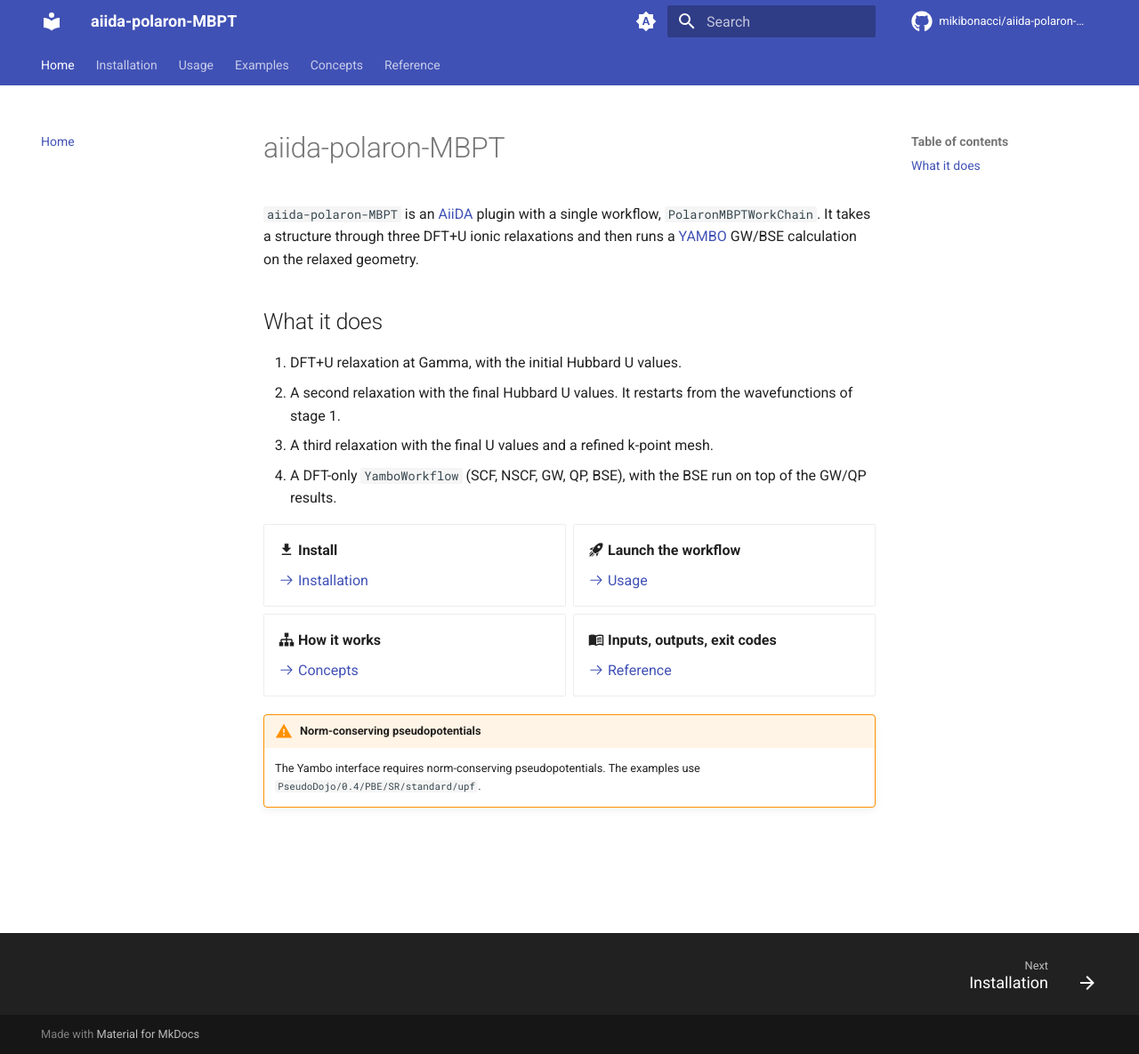
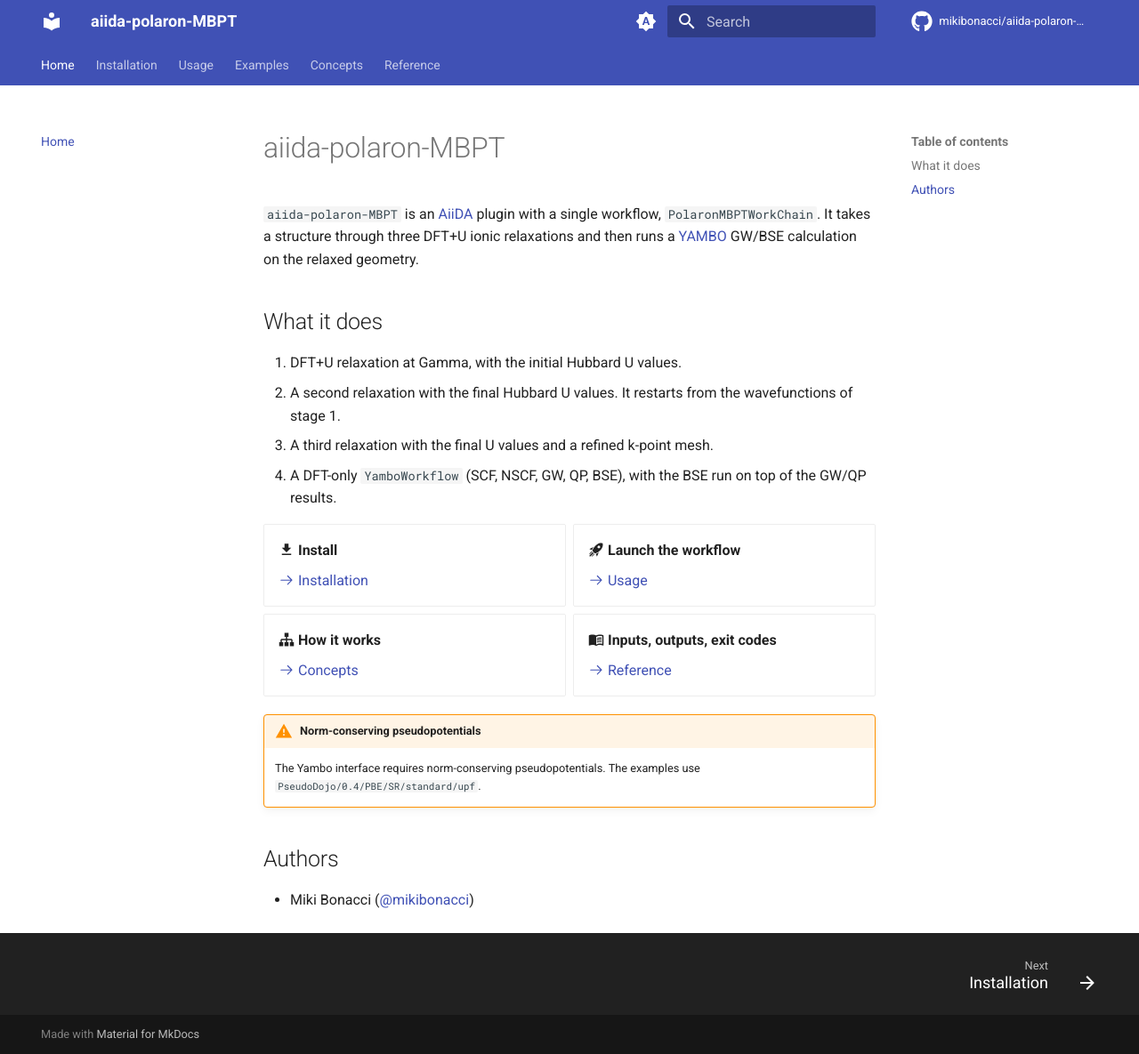
Before and after one commit to mikibonacci/aiida-polaron-MBPT, an MkDocs documentation site: the page built from docs/index.md, in a window 1280 px wide and 1185 px high. Shown: the whole window at 89% size. Built offline with MkDocs 1.6.1 and Material for MkDocs 9.7.7, drawn with Linux system fonts in a browser that asks for light colours; comment, search, counter and statistics services are not loaded.

Commit message:
authors in docs

```diff
--- a/docs/index.md
+++ b/docs/index.md
@@ -31,3 +31,7 @@
 
 !!! warning "Norm-conserving pseudopotentials"
     The Yambo interface requires norm-conserving pseudopotentials. The examples use `PseudoDojo/0.4/PBE/SR/standard/upf`.
+
+## Authors
+
+- Miki Bonacci ([@mikibonacci](https://github.com/mikibonacci))
```
Also changed, not shown: README.md (+4 -0 lines).
